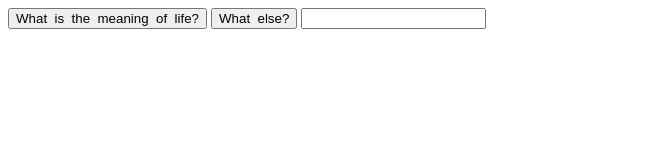
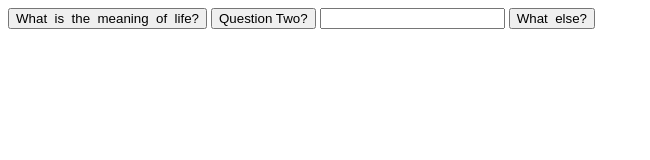
Before and after one commit to ruslakall/GitNamskeid, a plain HTML site: page index.html in a window 1280 px wide. Shown: the whole page, without its empty margins (0-650 px from the left). Drawn offline with Linux system fonts and the light colour scheme.

Commit message:
Bætti við branch

```diff
--- a/index.html
+++ b/index.html
@@ -8,7 +8,8 @@
 </head>
 <body>
 	<input type="button"value="What  is  the  meaning  of  life?"onclick="SecretToEverything()"/>
+	<input type="button"value="Question Two?"onclick="WhatElse()"/>
+	<input type="text" />
 	<input type="button"value="What  else?"onclick="WhatElse()"/>
-	<input type="text" />
 </body>
 </html>
```
